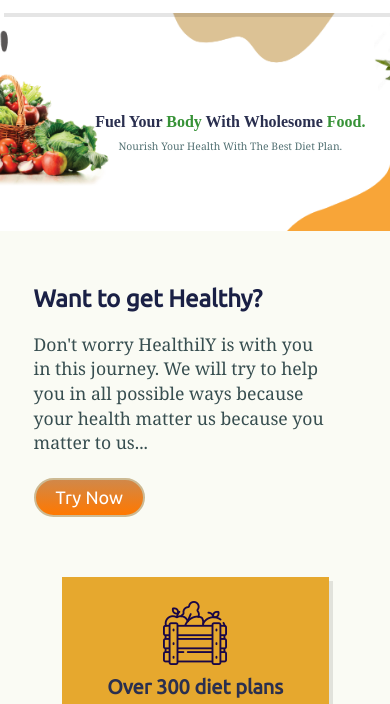
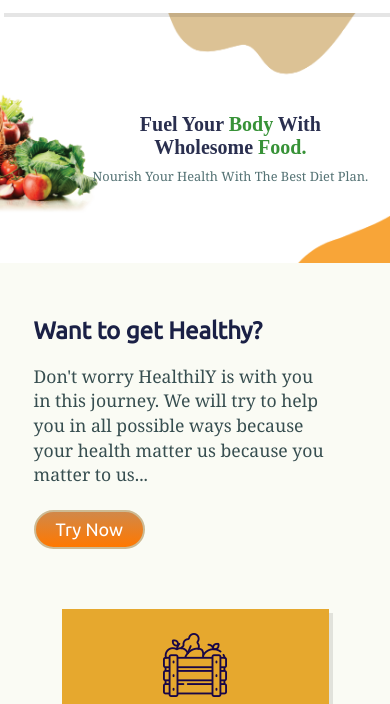
Before and after one commit to MitaliSachan/HealhtilY, a website: page public/index.html in a window 390 px wide. Shown: the part 71-775 px from the top of the page. Drawn offline with Linux system fonts and the light colour scheme; a web font is replaced by a local one.

Commit message:
Update styles.css

```diff
--- a/public/css/styles.css
+++ b/public/css/styles.css
@@ -362,10 +362,10 @@ hr {
     padding-bottom: 20%;
   }
   .home .content h1 {
-    font-size: 2em;
+    font-size: 2.5em;
   }
   p {
-    font-size: 1.3em;
+    font-size: 1.6em;
   }
   .home .content button {
     display: none;
```
